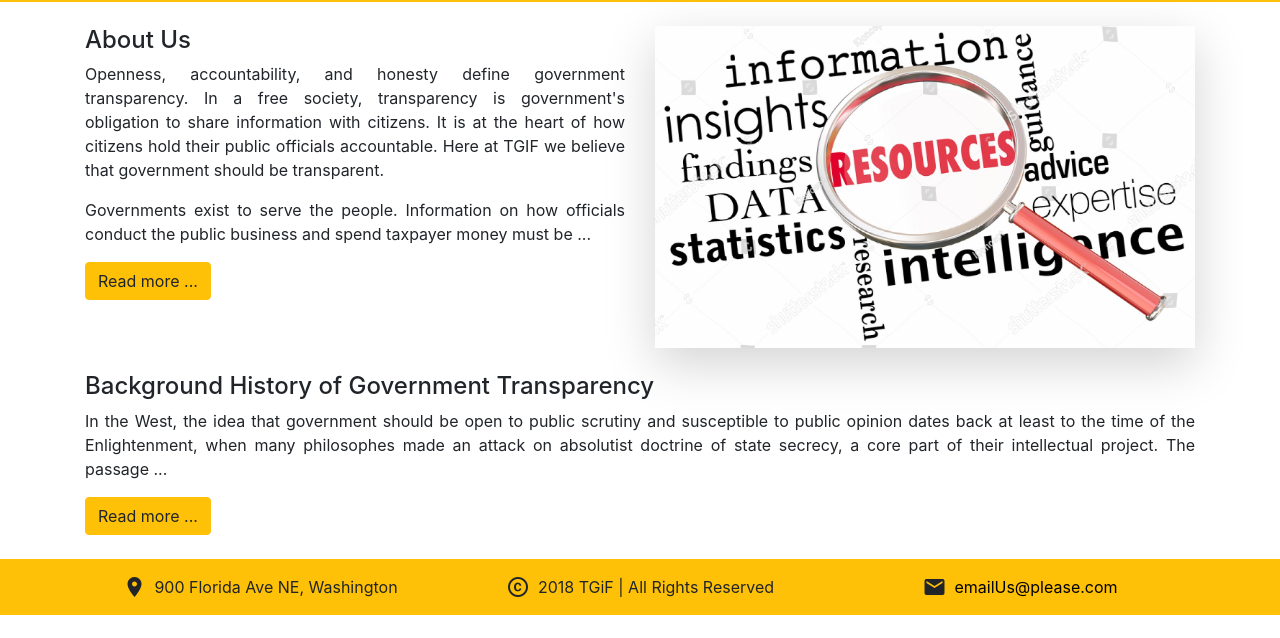
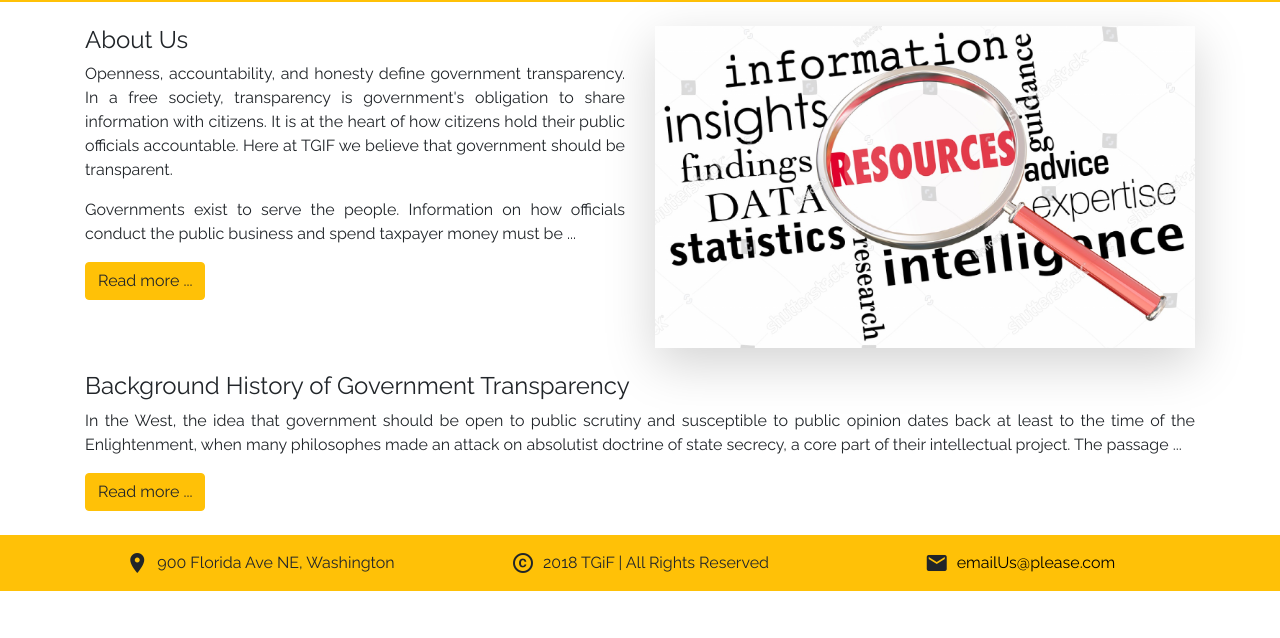
Before and after one commit to MikeKowalsky/Congress-Data, a plain HTML site: page home.html in a window 1280 px wide. Shown: the part 162-800 px from the top of the page. Drawn offline with nearby package versions, Linux system fonts and the light colour scheme.

Commit message:
font changed

```diff
--- a/home.html
+++ b/home.html
@@ -6,6 +6,7 @@
     <title>Home</title>
 
     <link rel="stylesheet" href="https://stackpath.bootstrapcdn.com/bootstrap/4.1.3/css/bootstrap.min.css" integrity="sha384-MCw98/SFnGE8fJT3GXwEOngsV7Zt27NXFoaoApmYm81iuXoPkFOJwJ8ERdknLPMO" crossorigin="anonymous">
+    <link href="https://fonts.googleapis.com/css?family=Raleway" rel="stylesheet">
     <link rel="stylesheet" href="styles/style.css">
     <script src="https://code.jquery.com/jquery-3.3.1.slim.min.js" integrity="sha384-q8i/X+965DzO0rT7abK41JStQIAqVgRVzpbzo5smXKp4YfRvH+8abtTE1Pi6jizo" crossorigin="anonymous"></script>
     <script src="https://cdnjs.cloudflare.com/ajax/libs/popper.js/1.14.3/umd/popper.min.js" integrity="sha384-ZMP7rVo3mIykV+2+9J3UJ46jBk0WLaUAdn689aCwoqbBJiSnjAK/l8WvCWPIPm49" crossorigin="anonymous"></script>
--- a/styles/style.css
+++ b/styles/style.css
@@ -1,3 +1,7 @@
+body{
+    font-family: 'Raleway', sans-serif;
+}
+
 .my-logo{
     width: 100px;
     height: 100px;
```
Also changed, not shown: house-attendance.html (+1 -0 lines), house-data.html (+1 -0 lines), house-loyalty.html (+1 -0 lines), senate-attendance.html (+1 -0 lines), senate-data.html (+1 -0 lines), senate-loyalty.html (+1 -0 lines).
